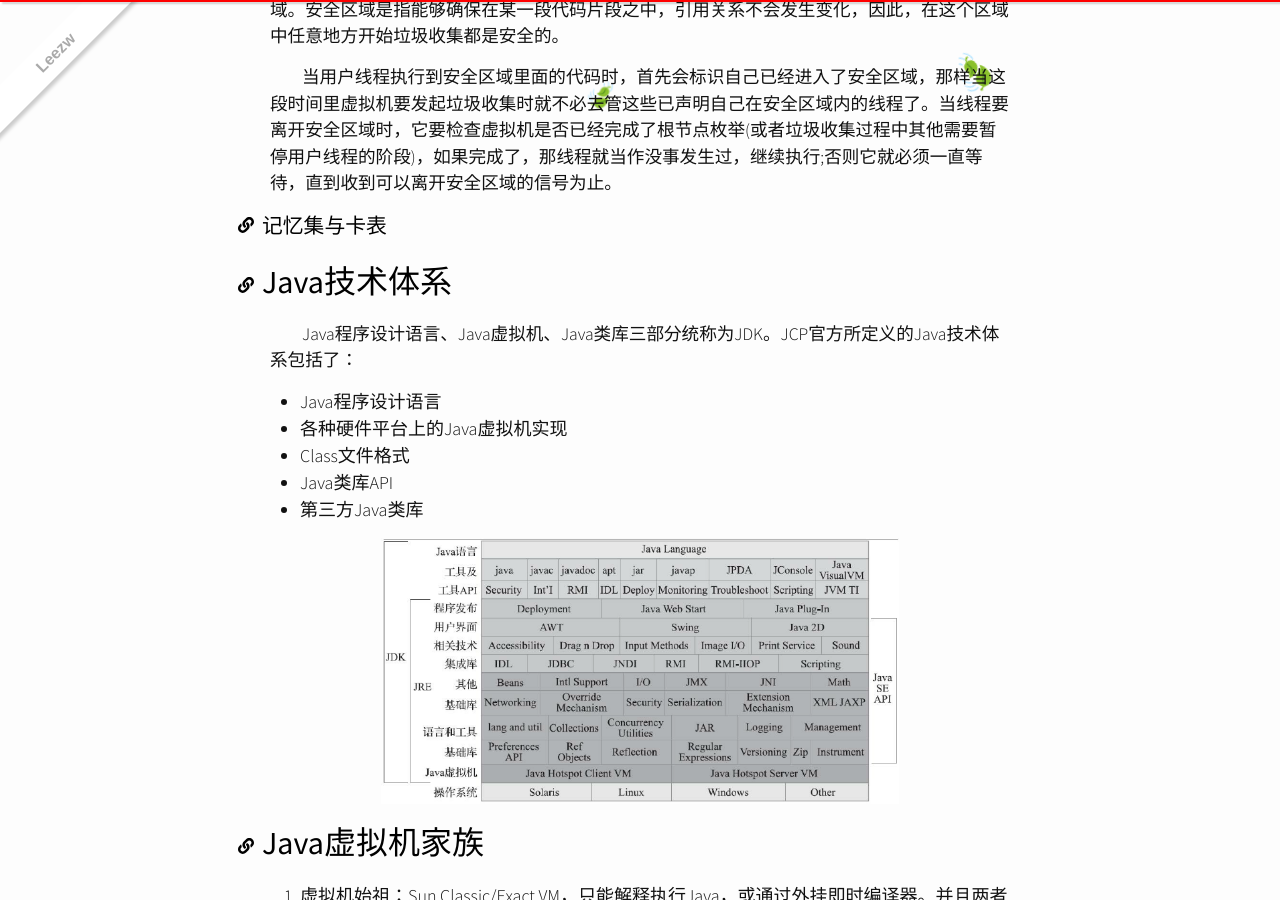
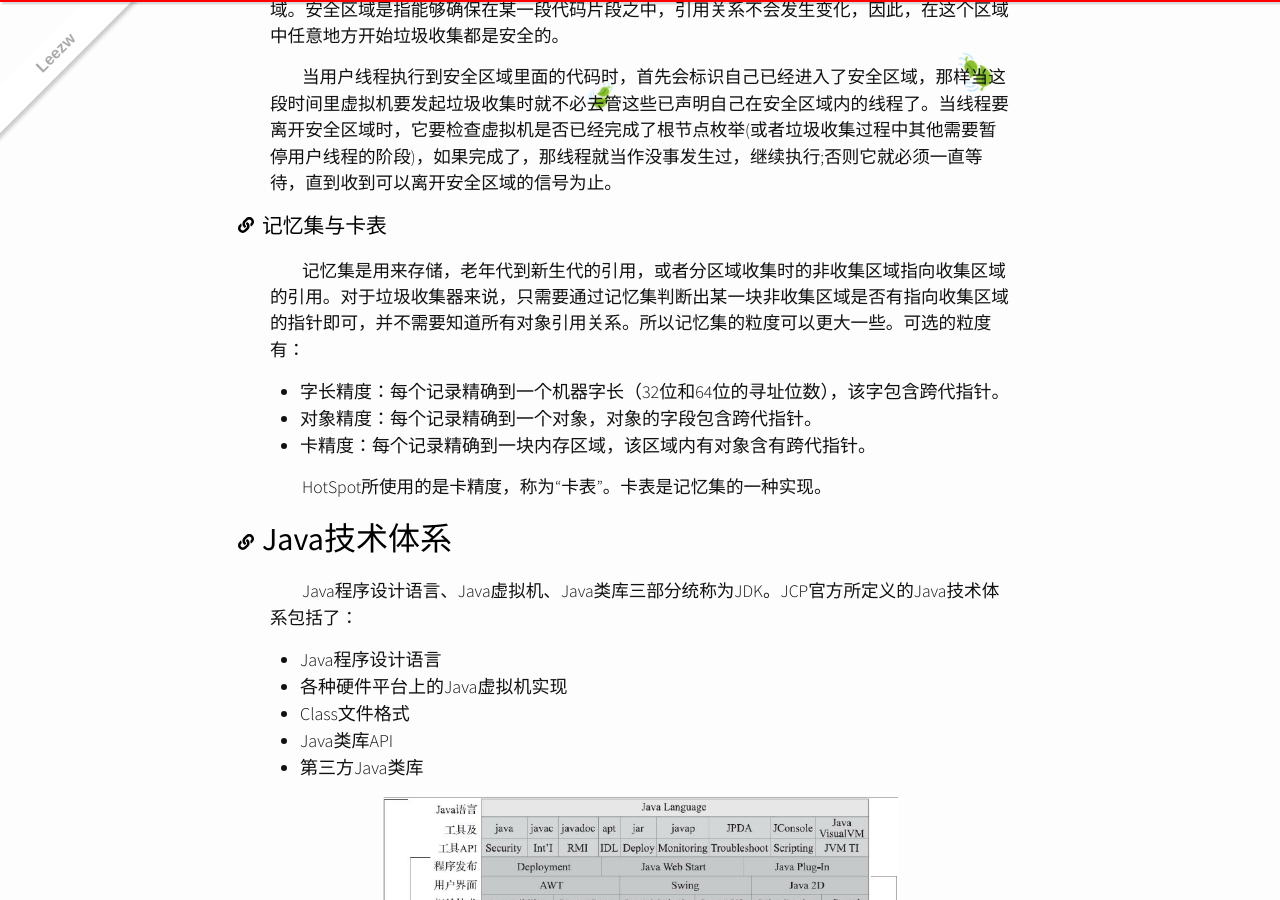
Before and after one commit to quantum-li/quantum-li.github.io, a Jekyll site: the page built from _posts/2020-06-07-understanding-the-jvm-advanced-features-and-best-practices.md, in a window 1280 px wide and 900 px high, scrolled down 11333 px. Built offline with Jekyll 4.4.1, drawn with Linux system fonts in a browser that asks for light colours; nearby versions of some CDN libraries; comment, search, counter and statistics services are not loaded.

Commit message:
Update 2020-06-07-understanding-the-jvm-advanced-features-and-best-practices.md

```diff
--- a/_posts/2020-06-07-understanding-the-jvm-advanced-features-and-best-practices.md
+++ b/_posts/2020-06-07-understanding-the-jvm-advanced-features-and-best-practices.md
@@ -307,7 +307,13 @@ Java虚拟机被允许对满足上述三个条件的无用类进行回收，这
 
 ### 记忆集与卡表
 
+记忆集是用来存储，老年代到新生代的引用，或者分区域收集时的非收集区域指向收集区域的引用。对于垃圾收集器来说，只需要通过记忆集判断出某一块非收集区域是否有指向收集区域的指针即可，并不需要知道所有对象引用关系。所以记忆集的粒度可以更大一些。可选的粒度有：
 
++ 字长精度：每个记录精确到一个机器字长（32位和64位的寻址位数），该字包含跨代指针。
++ 对象精度：每个记录精确到一个对象，对象的字段包含跨代指针。
++ 卡精度：每个记录精确到一块内存区域，该区域内有对象含有跨代指针。
+
+HotSpot所使用的是卡精度，称为“卡表”。卡表是记忆集的一种实现。
 
 
 
```
